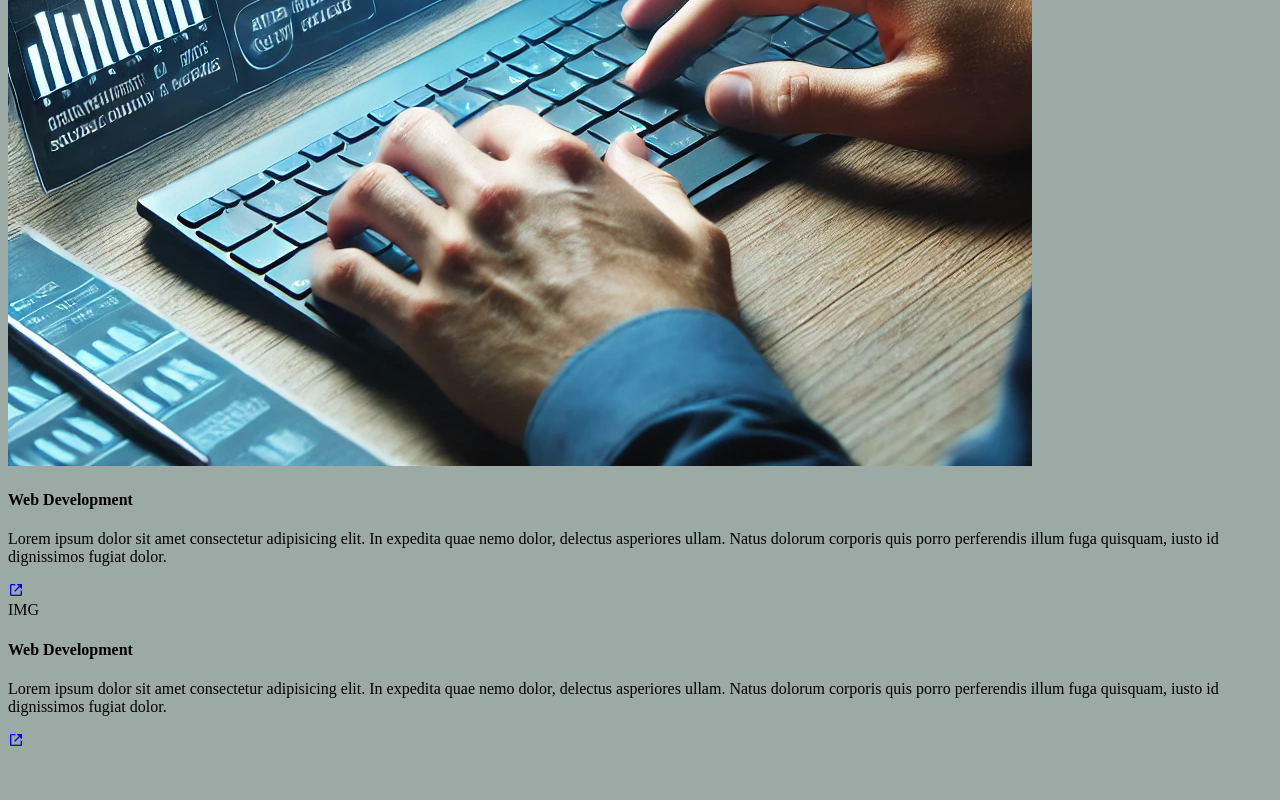
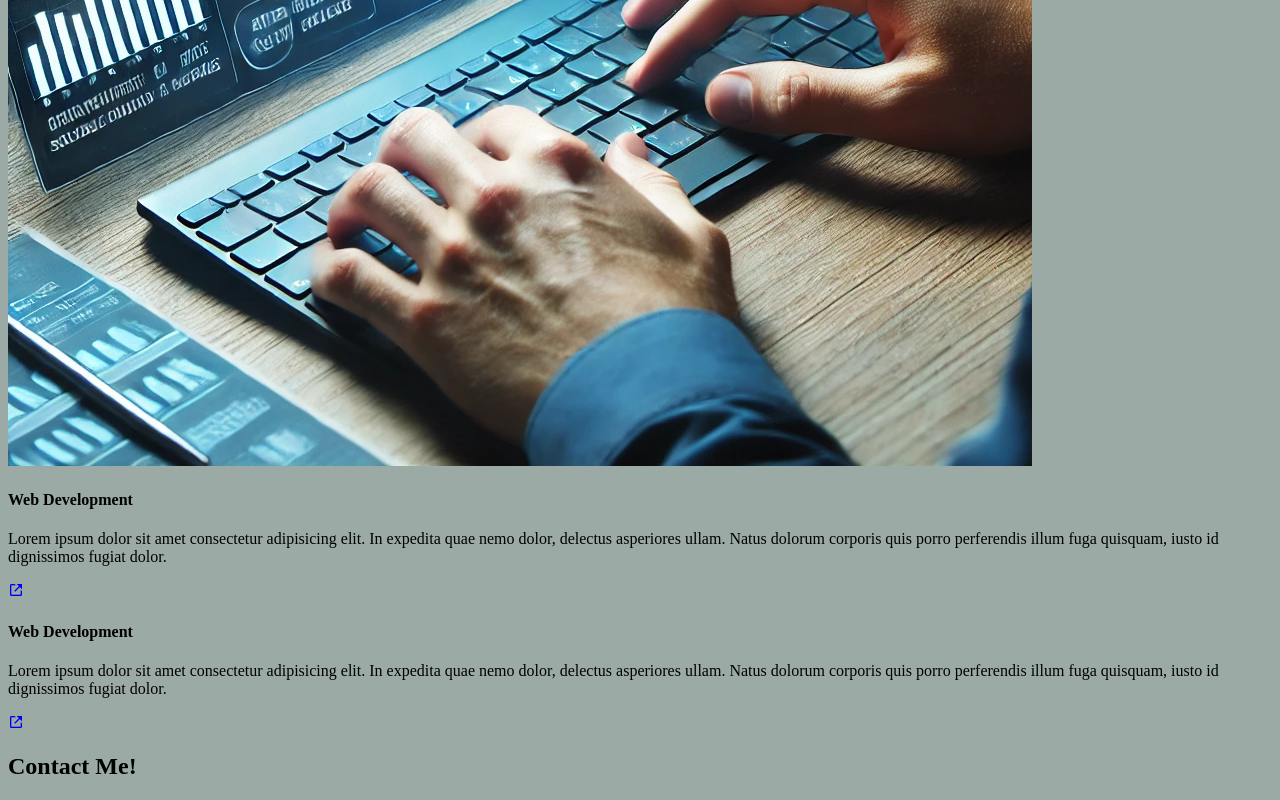
Before and after one commit to Joaofg09/Portifolio_Pessoal, a plain HTML site: page index.html in a window 1280 px wide. Shown: the part 2578-3378 px from the top of the page. Before the commit the page ends 3337 px from the top, so only its background shows below. Drawn offline with nearby package versions, Linux system fonts and the light colour scheme.

Commit message:
Update index.html

```diff
--- a/index.html
+++ b/index.html
@@ -124,7 +124,8 @@
         <div class="portfolio-container">
 
             <div class="portfolio-box">
-                IMG
+                <!-- <img src="gerar img no chat" alt="IMG_TASK"> -->
+
 
                 <div class="portfolio-layer">
                     <h4>Web Development</h4>
@@ -138,9 +139,19 @@
     </section>
     <!-- /portfolio section -->
 
+    <!-- contact section -->
+    <section class="contact" id="contact">
+        <h2>Contact <span>Me!</span></h2>
+
+        <form action=""></form>
+    </section>
+    <!-- /contact section -->
+
+
 
 </body>
 <script src="js/script.js">
 
+
 </script>
 </html>
```
